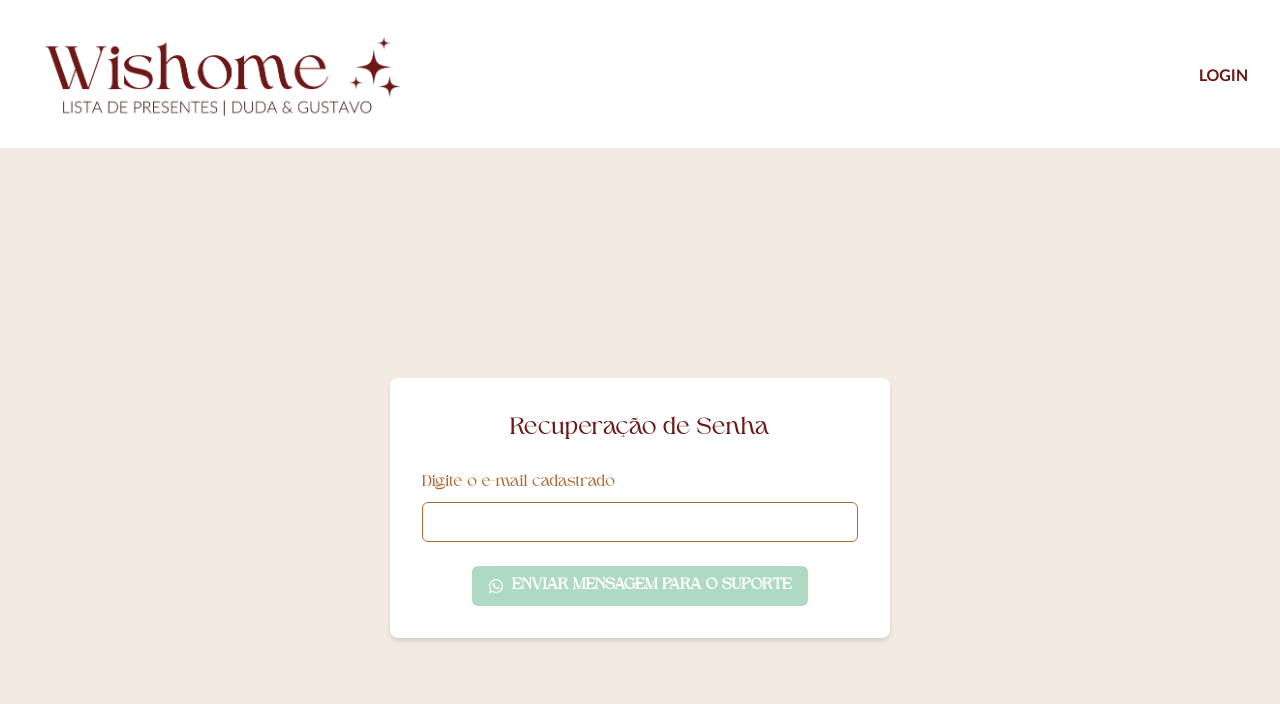
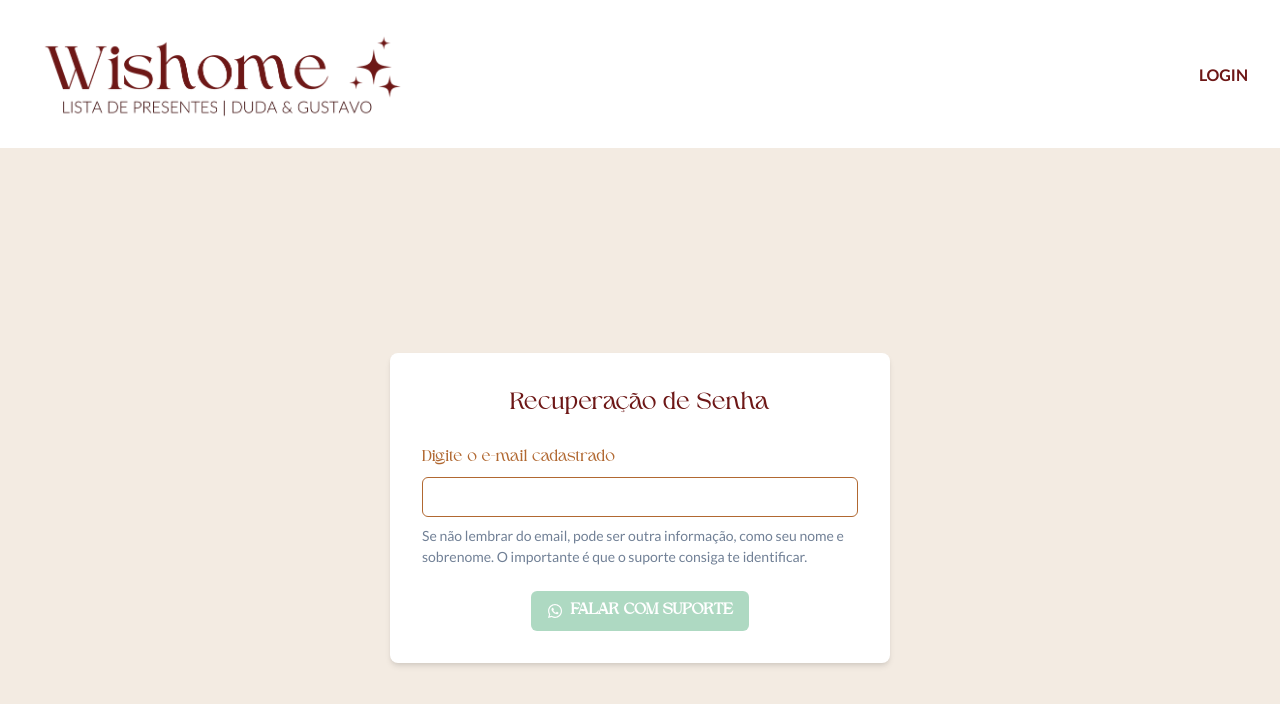
Before and after one commit to duartebianca/wishome, a React (Vite) app in the folder frontend/: page /password-recovery in a window 1280 px wide. Shown: the top 704 px of the page. Built offline with nearby package versions, Linux system fonts and the light colour scheme.

Commit message:
refactor: update text in PasswordRecoveryPage for clarity and change button label

```diff
--- a/frontend/src/app/password/recoverPassword.tsx
+++ b/frontend/src/app/password/recoverPassword.tsx
@@ -70,6 +70,10 @@ const PasswordRecoveryPage = () => {
               value={email}
               onChange={(e) => setEmail(e.target.value)}
             />
+            <Text fontSize="sm" color="gray.500" mt="0.5rem" fontFamily={'Lato'}>
+              Se não lembrar do email, pode ser outra informação, como seu nome e sobrenome.
+              O importante é que o suporte consiga te identificar.
+            </Text>
           </FormControl>
 
           <Flex justify="center" mt="1.5rem">
@@ -80,7 +84,7 @@ const PasswordRecoveryPage = () => {
               onClick={handleWhatsAppLink}
               isDisabled={!email} // Desativa o botão se o e-mail estiver vazio
             >
-              ENVIAR MENSAGEM PARA O SUPORTE
+              FALAR COM SUPORTE
             </Button>
           </Flex>
         </Box>
```
